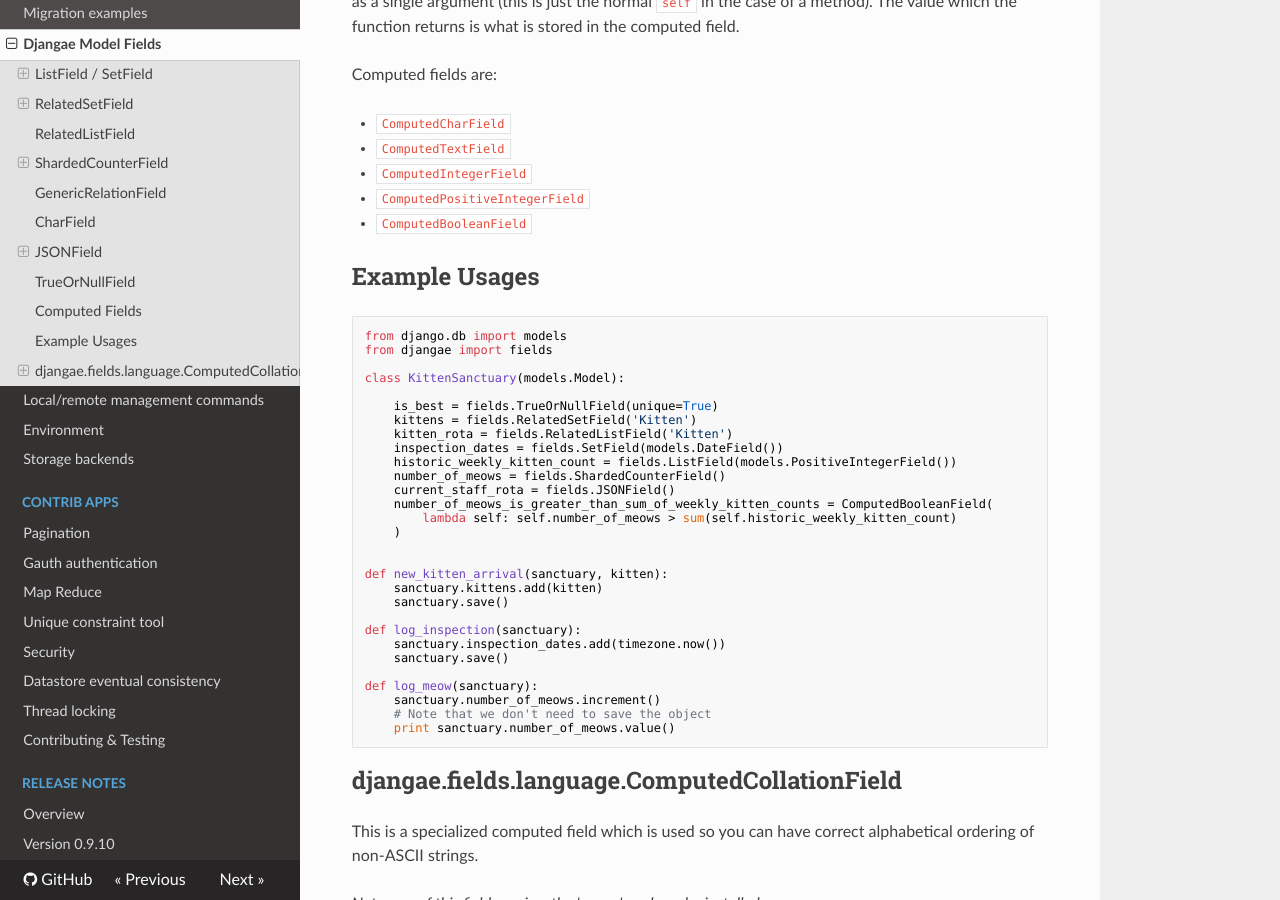
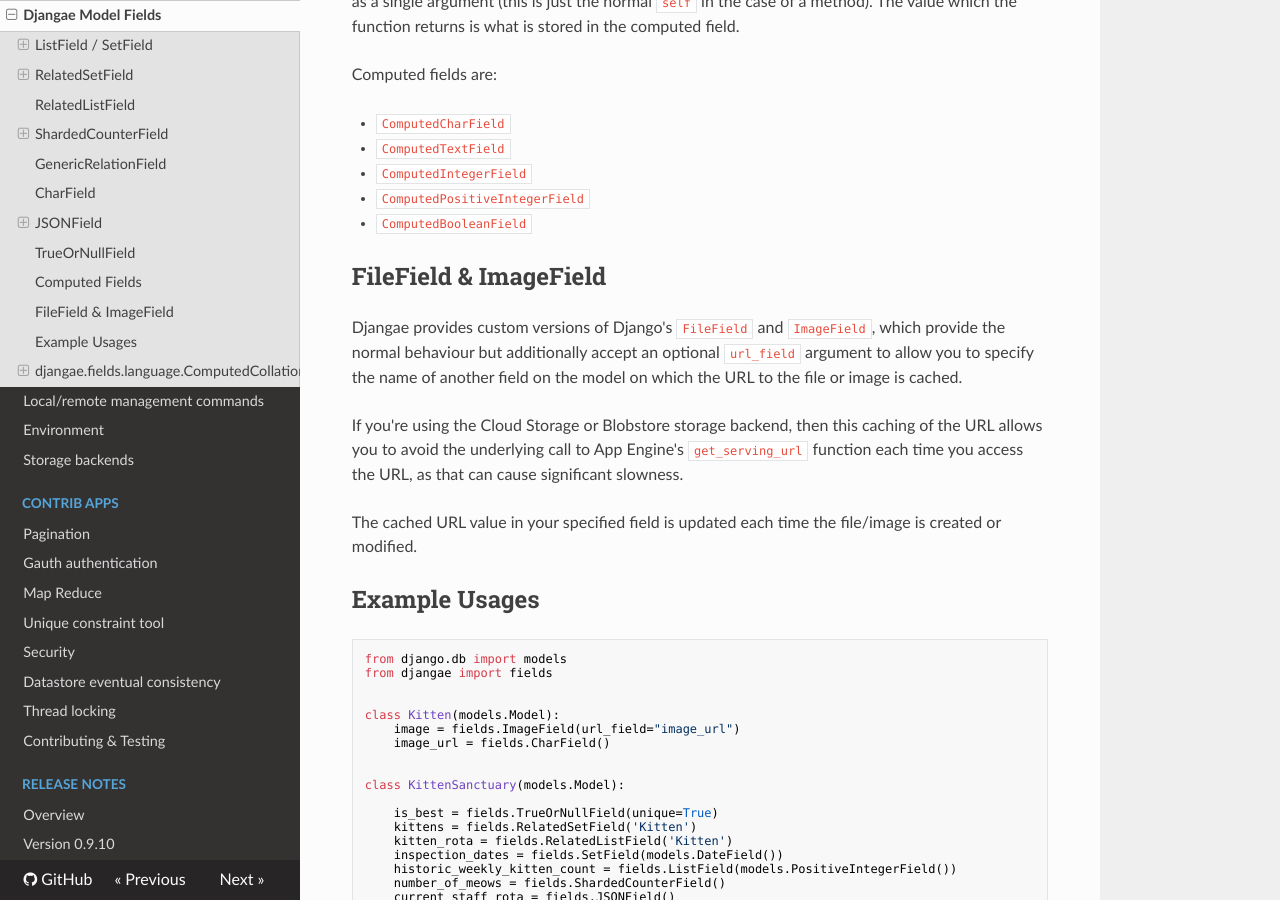
Before and after one commit to wittfabian/djangae, an MkDocs documentation site: the page built from docs/fields.md, in a window 1280 px wide and 900 px high, scrolled down 7446 px. Built offline with MkDocs 1.6.1, drawn with Linux system fonts in a browser that asks for light colours; nearby versions of some CDN libraries; old or Windows-style settings are respelled for this version of MkDocs.

Commit message:
Add new FileField and ImageField to docs and CHANGELOG.

````diff
--- a/docs/fields.md
+++ b/docs/fields.md
@@ -240,12 +240,26 @@
 * `ComputedBooleanField`
 
 
+## FileField & ImageField
+
+Djangae provides custom versions of Django's `FileField` and `ImageField`, which provide the normal behaviour but additionally accept an optional `url_field` argument to allow you to specify the name of another field on the model on which the URL to the file or image is cached.
+
+If you're using the Cloud Storage or Blobstore storage backend, then this caching of the URL allows you to avoid the underlying call to App Engine's `get_serving_url` function each time you access the URL, as that can cause significant slowness.
+
+The cached URL value in your specified field is updated each time the file/image is created or modified.
+
 ## Example Usages
 
 
 ```
 from django.db import models
 from djangae import fields
+
+
+class Kitten(models.Model):
+    image = fields.ImageField(url_field="image_url")
+    image_url = fields.CharField()
+
 
 class KittenSanctuary(models.Model):
 
````
Also changed, not shown: CHANGELOG.md (+1 -0 lines).
